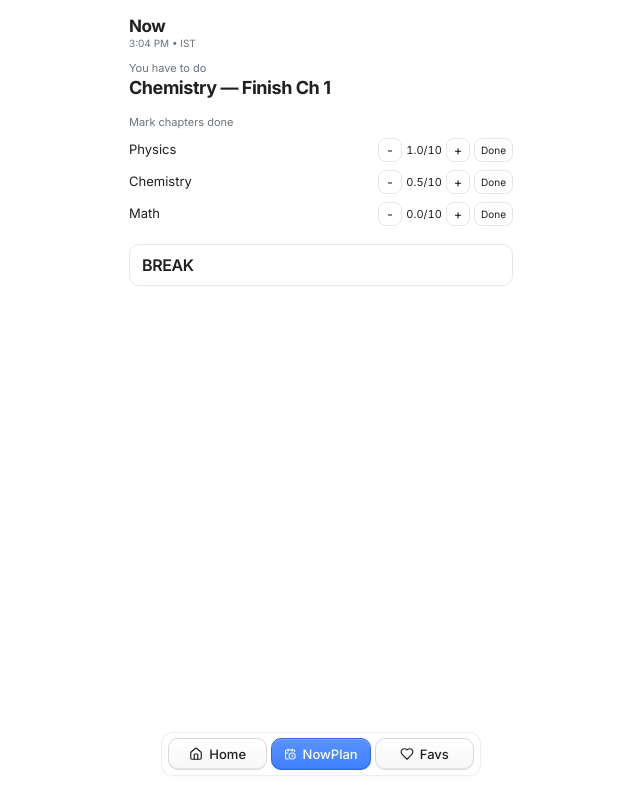
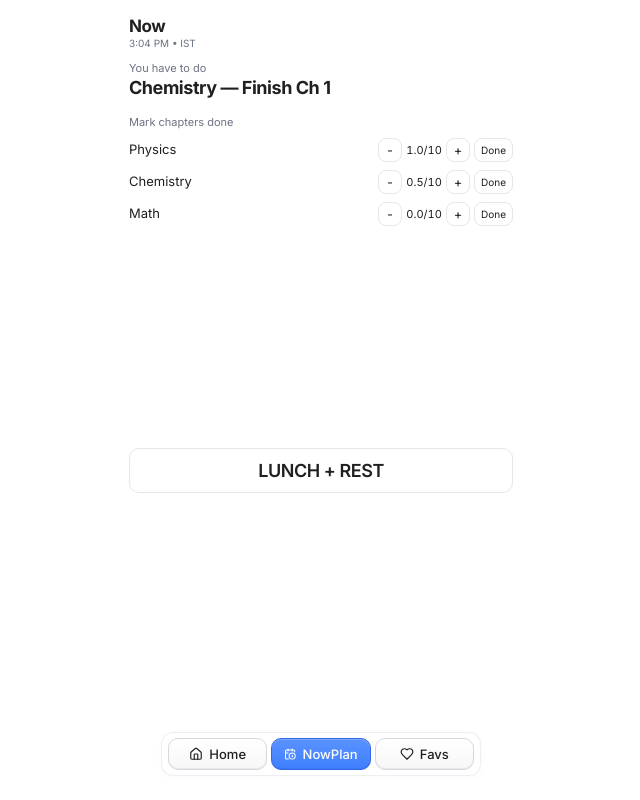
Before and after one commit to gurmeet-tech/savelinks, a Next.js app: page /nowplan in a window 1280 px wide. Shown: the whole page, without its empty margins (319-959 px from the left). Built offline with nearby package versions, Linux system fonts and the light colour scheme.

Commit message:
Center action now

```diff
--- a/src/app/nowplan/page.tsx
+++ b/src/app/nowplan/page.tsx
@@ -20,18 +20,18 @@ function formatIST12h(date: Date) {
 
 const subjects = ["Physics", "Chemistry", "Math"] as const;
 
-function getTimeBlock(h: number) {
+function getAction(h: number) {
   if (h >= 0 && h < 6) return "SLEEP";
-  if (h >= 6 && h < 7) return "REVISION";
-  if (h >= 7 && h < 8) return "ROUTINE";
+  if (h >= 6 && h < 7) return "REVISE FORMULAS";
+  if (h >= 7 && h < 8) return "GET READY";
   if (h >= 8 && h < 15) return "SCHOOL";
-  if (h >= 15 && h < 15.75) return "BREAK";
+  if (h >= 15 && h < 15.75) return "LUNCH + REST";
   if (h >= 15.75 && h < 17.25) return "PHYSICS";
   if (h >= 17.25 && h < 17.5) return "BREAK";
   if (h >= 17.5 && h < 19) return "CHEMISTRY";
-  if (h >= 19 && h < 19.75) return "BREAK";
+  if (h >= 19 && h < 19.75) return "DINNER + WALK";
   if (h >= 19.75 && h < 21.25) return "MATH";
-  if (h >= 21.25 && h < 21.75) return "PLAN";
+  if (h >= 21.25 && h < 21.75) return "LOG MISTAKES";
   if (h >= 21.75 && h < 22.5) return "WIND DOWN";
   return "SLEEP";
 }
@@ -53,7 +53,7 @@ export default function NowPlanPage() {
   };
 
   const t = formatIST12h(time);
-  const block = getTimeBlock(time.getHours() + time.getMinutes() / 60);
+  const action = getAction(time.getHours() + time.getMinutes() / 60);
 
   const getTask = () => {
     if (progress.Chemistry < 1) return "Chemistry — Finish Ch 1";
@@ -93,9 +93,9 @@ export default function NowPlanPage() {
             </div>
           </div>
 
-          <div className="mt-4">
-            <div className="border border-gray-200 rounded-lg px-3 py-2">
-              <p className="text-[16px] font-semibold tracking-tight text-on-surface">{block}</p>
+          <div className="flex-1 flex items-center justify-center">
+            <div className="border border-gray-200 rounded-lg px-4 py-2 w-full text-center">
+              <p className="text-[18px] font-semibold tracking-tight text-on-surface">{action}</p>
             </div>
           </div>
         </div>
```
